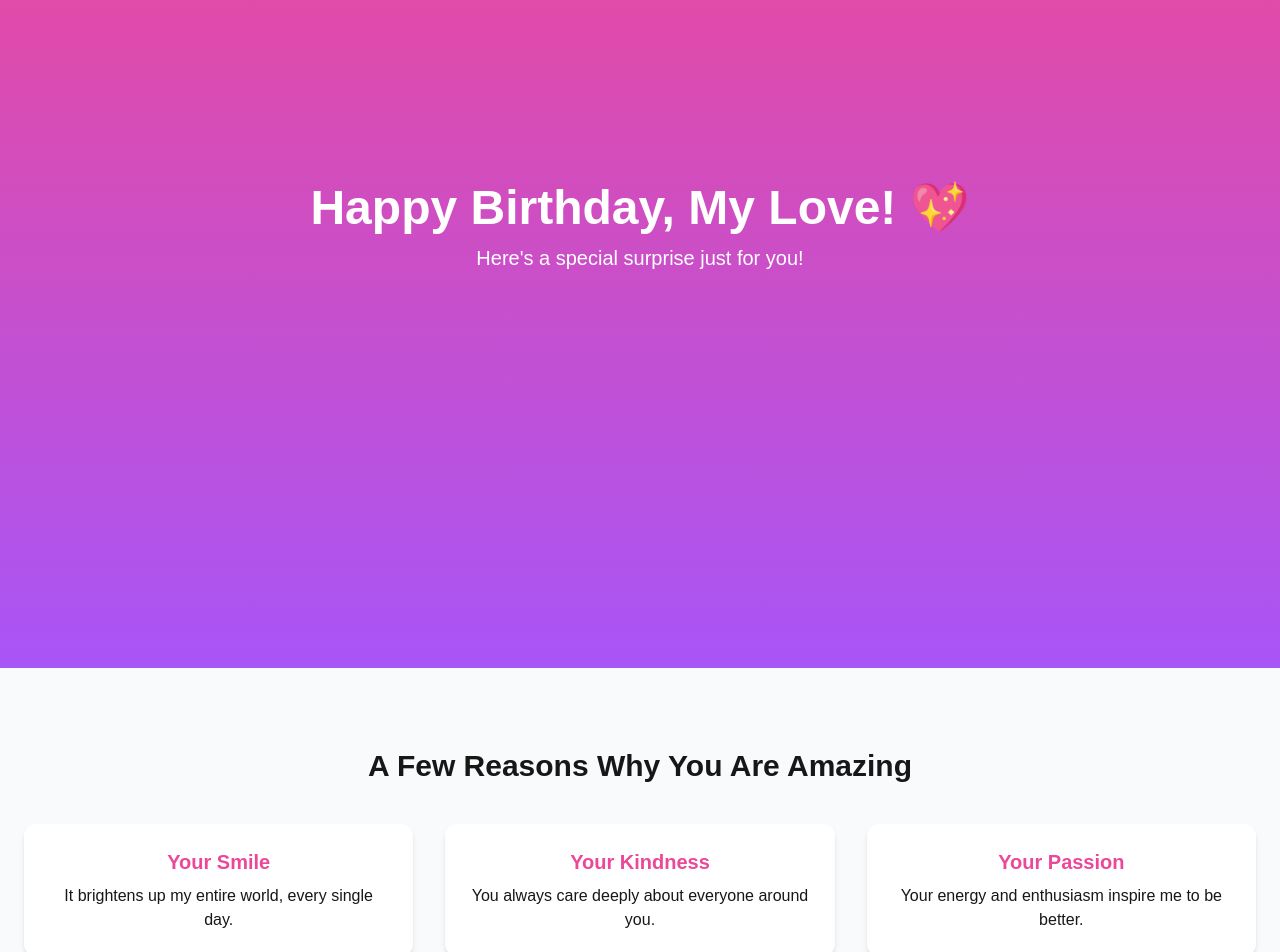
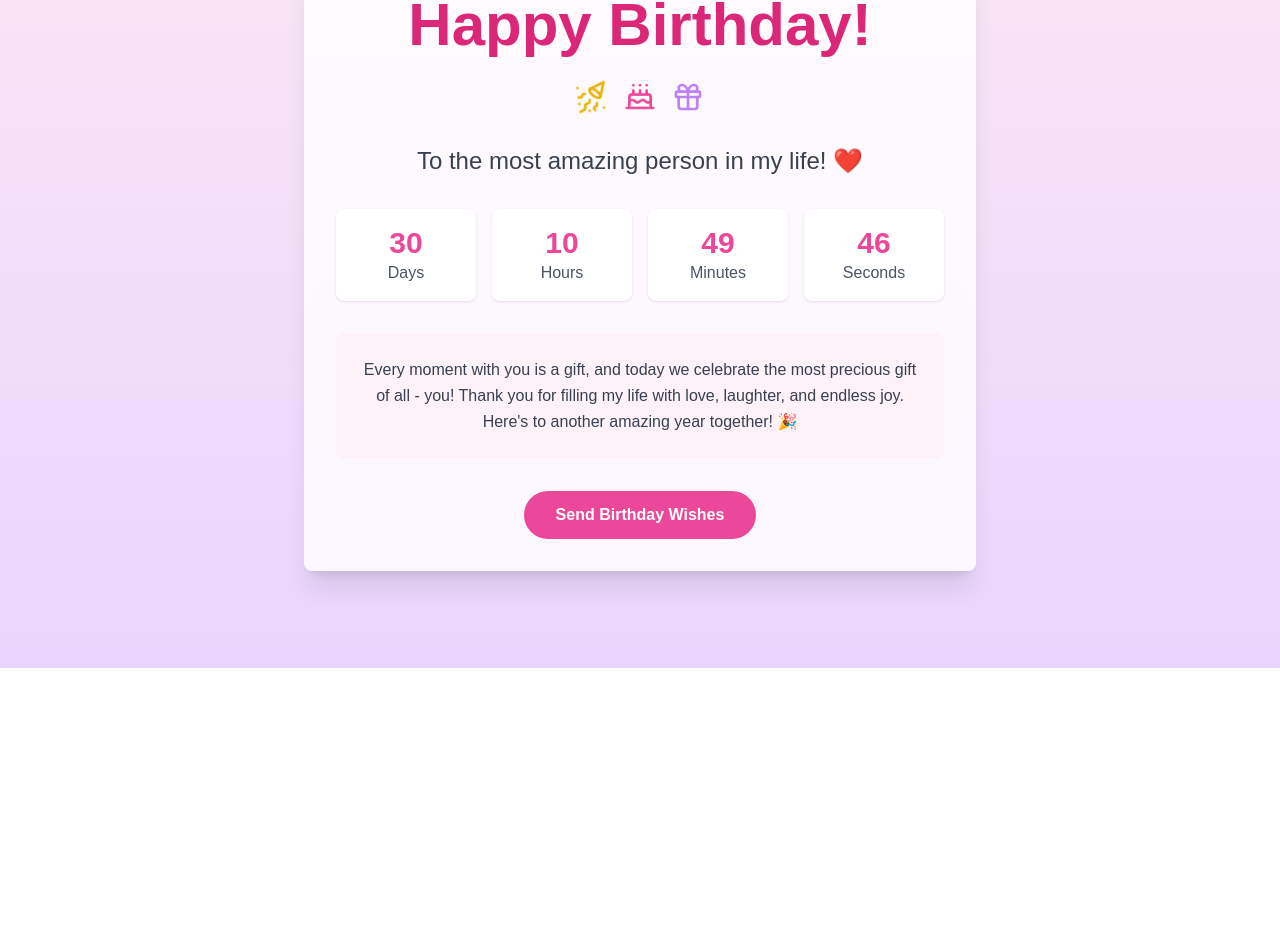
Before and after one commit to kekubhai/tuli-birthday, a Next.js app: page / in a window 1280 px wide. Shown: the part 132-1084 px from the top of the page. After the commit the page ends 800 px from the top, so only its background shows below. Built offline with nearby package versions, Linux system fonts and the light colour scheme.

Commit message:
Add lucide-react dependency to package.json

```diff
--- a/app/page.tsx
+++ b/app/page.tsx
@@ -1,83 +1,269 @@
 'use client'
-import { useRef, useEffect } from "react";
-import gsap from "gsap";
-import { useRouter } from "next/navigation";
+import  React,{ useState, useEffect } from 'react';
+import { Heart, Gift, PartyPopper, Cake, Send, Sparkles } from 'lucide-react';
 
-const Home = () => {
-  const router = useRouter();
-  const containerRef = useRef<HTMLDivElement>(null);
+const BirthdayLanding = () => {
+  const [timeLeft, setTimeLeft] = useState({
+    days: 0,
+    hours: 0,
+    minutes: 0,
+    seconds: 0
+  });
+
+  const [showWishForm, setShowWishForm] = useState(false);
+  const [formData, setFormData] = useState({
+    name: '',
+    email: '',
+    message: ''
+  });
+  const [isLoading, setIsLoading] = useState(false);
+  const [notification, setNotification] = useState('');
+  const [isVisible, setIsVisible] = useState(false);
 
   useEffect(() => {
-    const ctx = gsap.context(() => {
-      const timeline = gsap.timeline();
+    // Trigger entrance animations
+    setIsVisible(true);
 
-      timeline
-        .from(".hero-title", { opacity: 0, y: 50, duration: 1 })
-        .from(".hero-subtitle", { opacity: 0, y: 20, duration: 1 }, "-=0.5")
-        .from(".scroll-down", { opacity: 0, y: 50, duration: 1 });
+    // Birthday countdown
+    const birthday = new Date('2025-02-14');
 
-      gsap.from(".card", {
-        scrollTrigger: {
-          trigger: ".card",
-          start: "top 80%",
-        },
-        opacity: 0,
-        y: 50,
-        stagger: 0.3,
+    const timer = setInterval(() => {
+      const now = new Date();
+      const difference = birthday.getTime() - now.getTime();
+
+      setTimeLeft({
+        days: Math.floor(difference / (1000 * 60 * 60 * 24)),
+        hours: Math.floor((difference / (1000 * 60 * 60)) % 24),
+        minutes: Math.floor((difference / 1000 / 60) % 60),
+        seconds: Math.floor((difference / 1000) % 60)
       });
-    }, containerRef);
+    }, 1000);
 
-    return () => ctx.revert();
+    return () => clearInterval(timer);
   }, []);
 
-  const navigateToSurprise = () => {
-    router.push("/birthday");
+  const handleSubmit = async (e) => {
+    e.preventDefault();
+    setIsLoading(true);
+
+    try {
+      const response = await fetch('/api/send-wish', {
+        method: 'POST',
+        headers: {
+          'Content-Type': 'application/json',
+        },
+        body: JSON.stringify(formData),
+      });
+
+      if (response.ok) {
+        setNotification('Your wish has been sent successfully! 🎉');
+        setFormData({ name: '', email: '', message: '' });
+        setShowWishForm(false);
+      } else {
+        setNotification('Failed to send wish. Please try again.');
+      }
+    } catch (error) {
+      setNotification('Something went wrong. Please try again.');
+    } finally {
+      setIsLoading(false);
+    }
   };
 
+  // Generate array of floating hearts with random positions
+  const floatingHearts = Array.from({ length: 20 }, (_, i) => ({
+    id: i,
+    left: `${Math.random() * 100}%`,
+    delay: `${Math.random() * 3}s`,
+    duration: `${3 + Math.random() * 2}s`
+  }));
+
   return (
-    <div ref={containerRef} className="bg-gray-100 min-h-screen">
-      <section
-        className="h-screen flex flex-col items-center justify-center bg-gradient-to-b from-pink-500 to-purple-500 text-white"
-      >
-        <h1 className="hero-title text-5xl font-bold">
-          Happy Birthday, My Love! 💖
+    <div className="min-h-screen bg-gradient-to-b from-pink-100 to-purple-200 flex flex-col items-center justify-center relative overflow-hidden">
+      {/* Floating hearts */}
+      {floatingHearts.map((heart) => (
+        <div
+          key={heart.id}
+          className="absolute text-pink-400 animate-float"
+          style={{
+            left: heart.left,
+            top: '-20px',
+            animationDelay: heart.delay,
+            animationDuration: heart.duration
+          }}
+        >
+          <Heart
+            size={24}
+            className="animate-pulse"
+            style={{ opacity: 0.5 }}
+          />
+        </div>
+      ))}
+
+      {/* Main content */}
+      <div className={`text-center z-10 p-8 bg-white/80 rounded-lg backdrop-blur-sm shadow-xl max-w-2xl mx-4 transition-all duration-1000 transform ${
+        isVisible ? 'translate-y-0 opacity-100' : 'translate-y-12 opacity-0'
+      }`}>
+        <h1 className="text-4xl md:text-6xl font-bold text-pink-600 mb-6 animate-bounce">
+          Happy Birthday!
         </h1>
-        <p className="hero-subtitle text-xl mt-3">
-          Here's a special surprise just for you!
+
+        <div className="flex items-center justify-center gap-4 mb-8">
+          {[
+            <PartyPopper key="party" className="text-yellow-500 animate-spin" />,
+            <Cake key="cake" className="text-pink-500 animate-bounce" />,
+            <Gift key="gift" className="text-purple-500 animate-pulse" />
+          ].map((icon, index) => (
+            <div
+              key={index}
+              className="transform transition-all duration-500"
+              style={{
+                opacity: isVisible ? 1 : 0,
+                transform: `scale(${isVisible ? 1 : 0}) rotate(${isVisible ? 0 : 180}deg)`,
+                transitionDelay: `${index * 200}ms`
+              }}
+            >
+              {React.cloneElement(icon, { size: 32 })}
+            </div>
+          ))}
+        </div>
+
+        <p className="text-xl md:text-2xl text-gray-700 mb-8">
+          To the most amazing person in my life! ❤️
         </p>
-        <button
-          className="scroll-down mt-8 py-3 px-6 bg-white text-pink-500 rounded-full shadow-md hover:shadow-lg transition"
-          onClick={navigateToSurprise}
+
+        {/* Countdown timer */}
+        <div className="grid grid-cols-2 md:grid-cols-4 gap-4 mb-8">
+          {Object.entries(timeLeft).map(([unit, value], index) => (
+            <div
+              key={unit}
+              className="bg-white p-4 rounded-lg shadow hover:scale-105 transition-all duration-300 transform"
+              style={{
+                opacity: isVisible ? 1 : 0,
+                transform: `translateY(${isVisible ? 0 : 20}px)`,
+                transitionDelay: `${index * 100}ms`
+              }}
+            >
+              <div className="text-2xl md:text-3xl font-bold text-pink-500">
+                {value}
+              </div>
+              <div className="text-gray-600 capitalize">
+                {unit}
+              </div>
+            </div>
+          ))}
+        </div>
+
+        {/* Message */}
+        <div
+          className="bg-pink-50 p-6 rounded-lg mb-8 transition-all duration-500 transform"
+          style={{
+            opacity: isVisible ? 1 : 0,
+            transform: `translateX(${isVisible ? 0 : -100}px)`
+          }}
         >
-          Open Your Gift 🎁
-        </button>
-      </section>
+          <p className="text-gray-700 leading-relaxed">
+            Every moment with you is a gift, and today we celebrate the most precious gift of all - you! Thank you for filling my life with love, laughter, and endless joy. Here's to another amazing year together! 🎉
+          </p>
+        </div>
 
-      <section className="py-20 px-6 bg-gray-50 text-center">
-        <h2 className="text-3xl font-bold mb-10">
-          A Few Reasons Why You Are Amazing
-        </h2>
-        <div className="grid grid-cols-1 md:grid-cols-3 gap-8">
-          <div className="card p-6 bg-white rounded-xl shadow-md">
-            <h3 className="text-xl font-semibold text-pink-500 mb-2">Your Smile</h3>
-            <p>It brightens up my entire world, every single day.</p>
+        {/* Wish Form */}
+        {showWishForm ? (
+          <form onSubmit={handleSubmit} className="space-y-4 mt-6">
+            {['name', 'email', 'message'].map((field, index) => (
+              <div
+                key={field}
+                className="transform transition-all duration-500"
+                style={{
+                  opacity: showWishForm ? 1 : 0,
+                  transform: `translateY(${showWishForm ? 0 : 20}px)`,
+                  transitionDelay: `${index * 100}ms`
+                }}
+              >
+                {field === 'message' ? (
+                  <textarea
+                    placeholder={`Your ${field.charAt(0).toUpperCase() + field.slice(1)}`}
+                    className="w-full p-2 rounded border border-pink-300 focus:ring-2 focus:ring-pink-500 h-32"
+                    value={formData[field]}
+                    onChange={(e) => setFormData({ ...formData, [field]: e.target.value })}
+                    required
+                  />
+                ) : (
+                  <input
+                    type={field === 'email' ? 'email' : 'text'}
+                    placeholder={`Your ${field.charAt(0).toUpperCase() + field.slice(1)}`}
+                    className="w-full p-2 rounded border border-pink-300 focus:ring-2 focus:ring-pink-500"
+                    value={formData[field]}
+                    onChange={(e) => setFormData({ ...formData, [field]: e.target.value })}
+                    required
+                  />
+                )}
+              </div>
+            ))}
+            <button
+              type="submit"
+              disabled={isLoading}
+              className="bg-pink-500 hover:bg-pink-600 text-white font-bold py-3 px-8 rounded-full transition-all transform hover:scale-105 flex items-center justify-center gap-2"
+            >
+              {isLoading ? 'Sending...' : (
+                <>
+                  <Send size={20} />
+                  Send Wish
+                </>
+              )}
+            </button>
+          </form>
+        ) : (
+          <button
+            className="bg-pink-500 hover:bg-pink-600 text-white font-bold py-3 px-8 rounded-full transition-all transform hover:scale-105"
+            onClick={() => setShowWishForm(true)}
+          >
+            Send Birthday Wishes
+          </button>
+        )}
+
+        {notification && (
+          <div className="mt-4 p-4 bg-pink-100 text-pink-700 rounded-lg animate-fadeIn">
+            {notification}
           </div>
-          <div className="card p-6 bg-white rounded-xl shadow-md">
-            <h3 className="text-xl font-semibold text-pink-500 mb-2">Your Kindness</h3>
-            <p>You always care deeply about everyone around you.</p>
-          </div>
-          <div className="card p-6 bg-white rounded-xl shadow-md">
-            <h3 className="text-xl font-semibold text-pink-500 mb-2">Your Passion</h3>
-            <p>Your energy and enthusiasm inspire me to be better.</p>
-          </div>
-        </div>
-      </section>
-
-      <footer className="py-10 bg-gray-800 text-white text-center">
-        <p>Made with ❤️ by Someone Who Adores You</p>
-      </footer>
+        )}
+      </div>
     </div>
   );
 };
 
-export default Home;
+export default BirthdayLanding;
+
+// Add these to your global CSS or Tailwind config
+const styles = `
+@keyframes float {
+  0% { transform: translateY(0px); }
+  50% { transform: translateY(-100px); }
+  100% { transform: translateY(100vh); }
+}
+
+.animate-float {
+  animation: float linear infinite;
+}
+
+@keyframes fadeIn {
+  from { opacity: 0; }
+  to { opacity: 1; }
+}
+
+.animate-fadeIn {
+  animation: fadeIn 0.5s ease-in;
+}
+
+/* Add to existing Tailwind animations */
+.animate-bounce {
+  animation: bounce 1s infinite;
+}
+
+.animate-spin {
+  animation: spin 3s linear infinite;
+}
+
+.animate-pulse {
+  animation: pulse 2s cubic-bezier(0.4, 0, 0.6, 1) infinite;
+}
+`;
--- a/package.json
+++ b/package.json
@@ -12,6 +12,7 @@
     "@emotion/react": "^11.14.0",
     "@emotion/styled": "^11.14.0",
     "gsap": "^3.12.5",
+    "lucide-react": "^0.471.1",
     "next": "15.1.4",
     "react": "^19.0.0",
     "react-dom": "^19.0.0"
```
Also changed, not shown: 1 other file (tests, documents, lock files or other folders).
